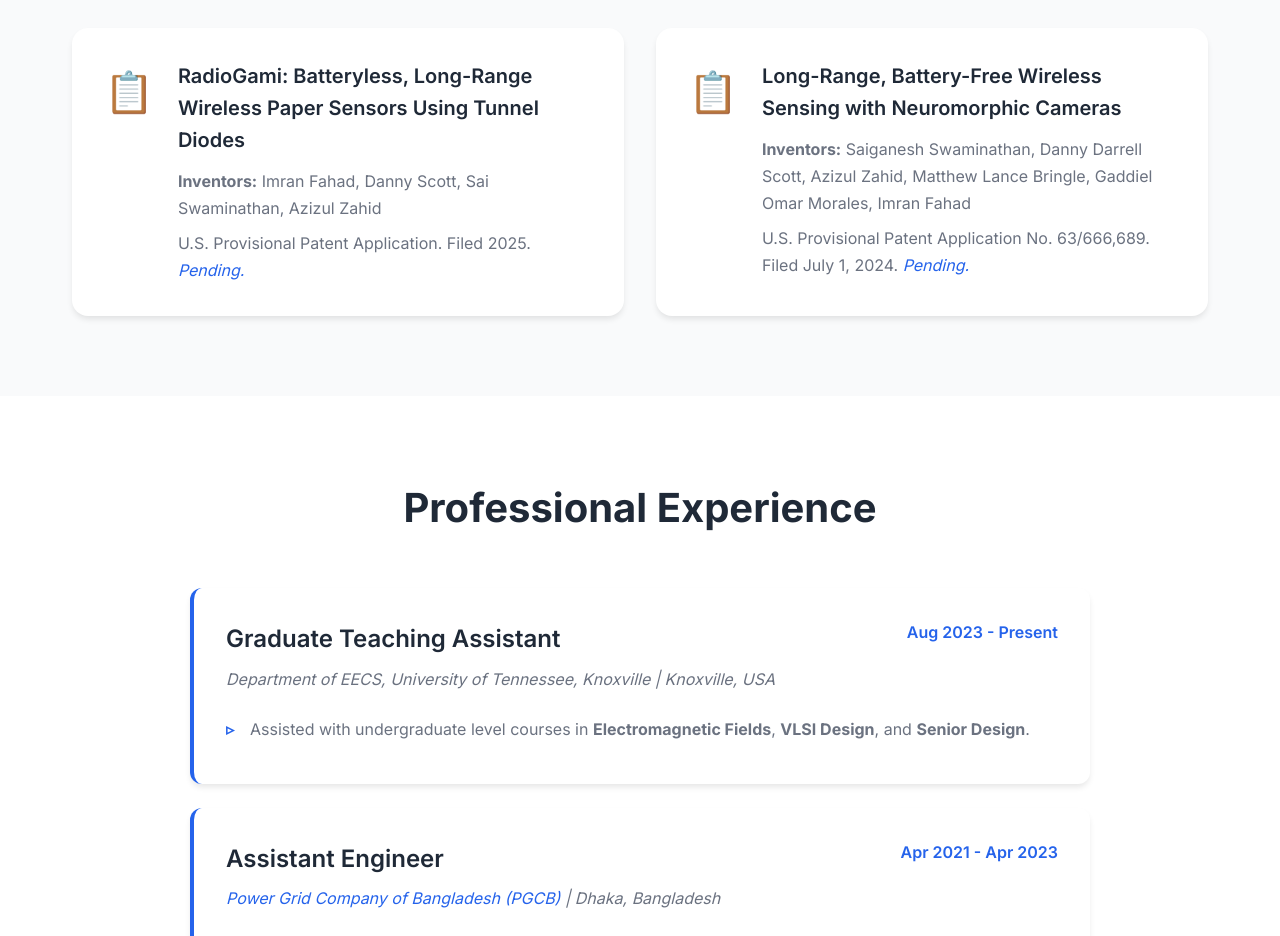
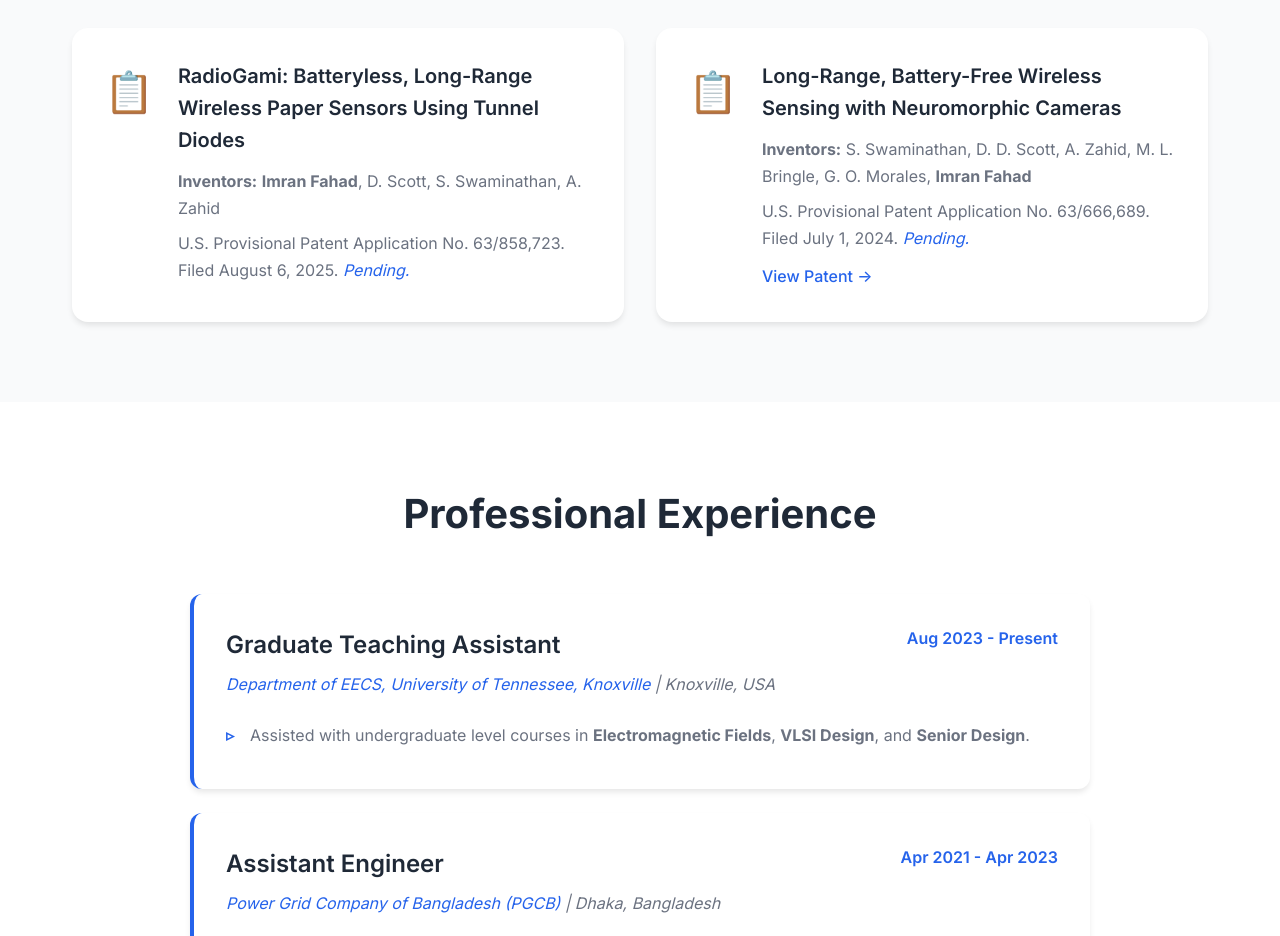
Before and after one commit to imranfahad137/portfolio-website, a plain HTML site: page index.html in a window 1280 px wide. Shown: the part 5560-6496 px from the top of the page. Drawn offline with Linux system fonts and the light colour scheme.

Commit message:
Update patents section with patent numbers, filing dates, and add EECS website link

```diff
--- a/index.html
+++ b/index.html
@@ -262,16 +262,19 @@
                         <div class="patent-icon">📋</div>
                         <div class="patent-content">
                             <h3>RadioGami: Batteryless, Long-Range Wireless Paper Sensors Using Tunnel Diodes</h3>
-                            <p><strong>Inventors:</strong> Imran Fahad, Danny Scott, Sai Swaminathan, Azizul Zahid</p>
-                            <p>U.S. Provisional Patent Application. Filed 2025. <em>Pending.</em></p>
+                            <p><strong>Inventors:</strong> <strong>Imran Fahad</strong>, D. Scott, S. Swaminathan, A. Zahid</p>
+                            <p>U.S. Provisional Patent Application No. 63/858,723. Filed August 6, 2025. <em>Pending.</em></p>
                         </div>
                     </div>
                     <div class="patent-item">
                         <div class="patent-icon">📋</div>
                         <div class="patent-content">
                             <h3>Long-Range, Battery-Free Wireless Sensing with Neuromorphic Cameras</h3>
-                            <p><strong>Inventors:</strong> Saiganesh Swaminathan, Danny Darrell Scott, Azizul Zahid, Matthew Lance Bringle, Gaddiel Omar Morales, Imran Fahad</p>
+                            <p><strong>Inventors:</strong> S. Swaminathan, D. D. Scott, A. Zahid, M. L. Bringle, G. O. Morales, <strong>Imran Fahad</strong></p>
                             <p>U.S. Provisional Patent Application No. 63/666,689. Filed July 1, 2024. <em>Pending.</em></p>
+                            <div class="publication-links" style="margin-top: 0.75rem;">
+                                <a href="https://utrf.tennessee.edu/technologies/24087/" target="_blank" rel="noopener noreferrer" class="link">View Patent →</a>
+                            </div>
                         </div>
                     </div>
                 </div>
@@ -289,7 +292,7 @@
                         <h3>Graduate Teaching Assistant</h3>
                         <span class="experience-period">Aug 2023 - Present</span>
                     </div>
-                    <p class="experience-location">Department of EECS, University of Tennessee, Knoxville | Knoxville, USA</p>
+                    <p class="experience-location"><a href="https://eecs.utk.edu/" target="_blank" rel="noopener noreferrer" class="organization-link">Department of EECS, University of Tennessee, Knoxville</a> | Knoxville, USA</p>
                     <ul class="experience-details">
                         <li>Assisted with undergraduate level courses in <strong>Electromagnetic Fields</strong>, <strong>VLSI Design</strong>, and <strong>Senior Design</strong>.</li>
                     </ul>
```
